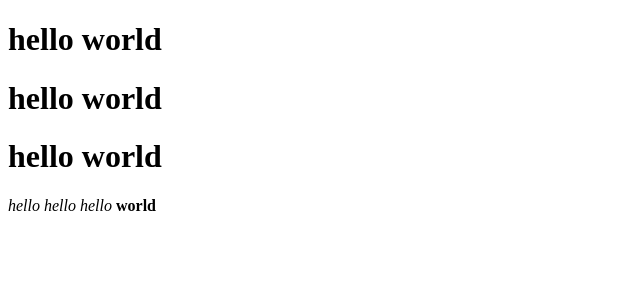
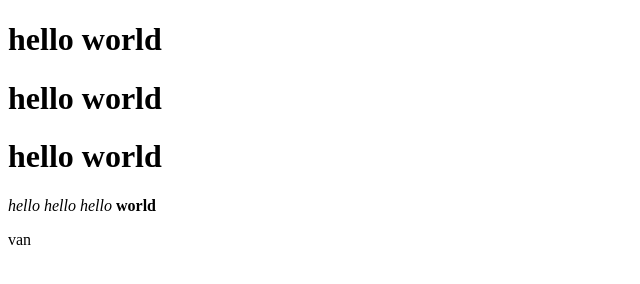
Before and after one commit to Tolkinxon/test, a plain HTML site: page index.html in a window 1280 px wide. Shown: the full height of the page, 0-640 px from the left. Drawn offline with Linux system fonts and the light colour scheme.

Commit message:
Add van text

```diff
--- a/index.html
+++ b/index.html
@@ -14,5 +14,6 @@
     <i>hello</i>
     <i>hello hello</i>
     <b>world</b>
+    <p>van</p>
 </body>
 </html>
```
